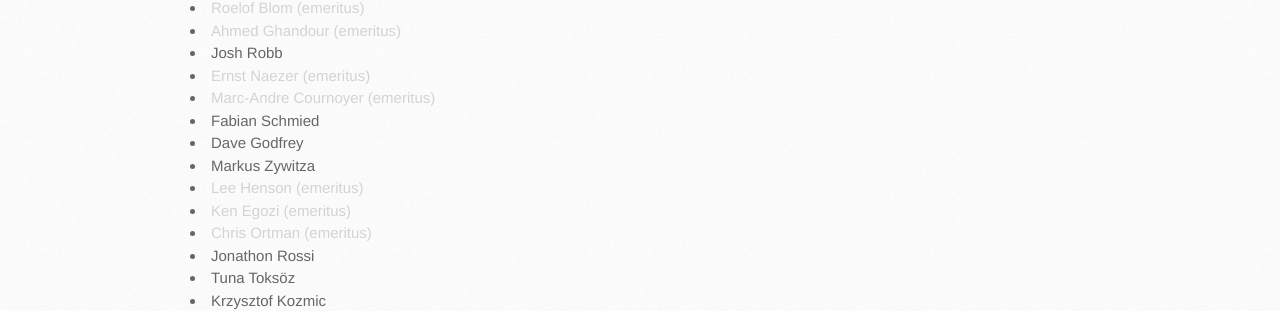
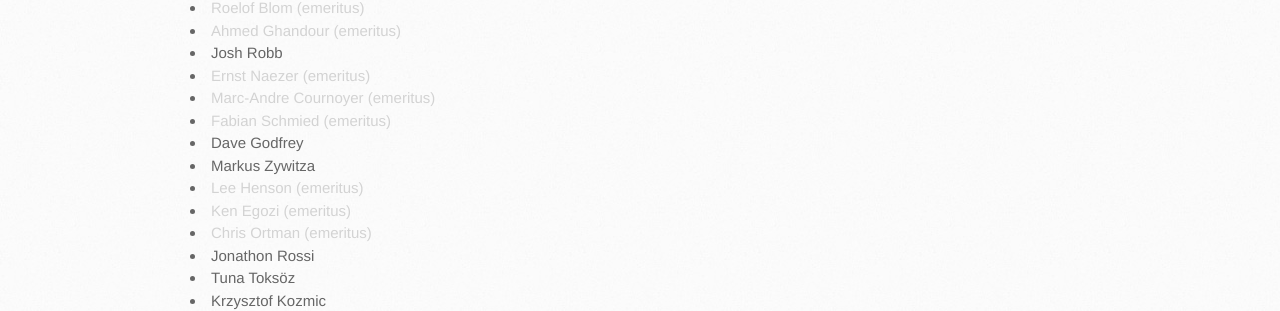
Before and after one commit to castleproject/castleproject.org, a Jekyll site: the page built from about/team.markdown, in a window 1280 px wide. Shown: the part 775-1086 px from the top of the page. Built offline with Jekyll 4.4.1, drawn with Linux system fonts in a browser that asks for light colours.

Commit message:
Mark Fabian Schmied emeritus

```diff
--- a/about/team.markdown
+++ b/about/team.markdown
@@ -28,7 +28,7 @@ permalink: /about/team/
 * Josh Robb
 * <span style="color: lightgray">Ernst Naezer (emeritus)</span>
 * <span style="color: lightgray">Marc-Andre Cournoyer (emeritus)</span>
-* Fabian Schmied
+* <span style="color: lightgray">Fabian Schmied (emeritus)</span>
 * Dave Godfrey
 * Markus Zywitza
 * <span style="color: lightgray">Lee Henson (emeritus)</span>
```
